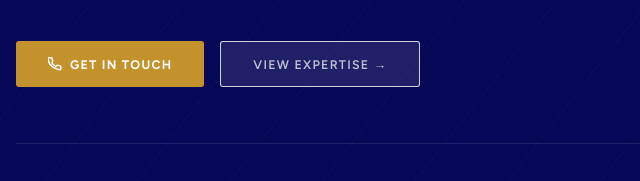
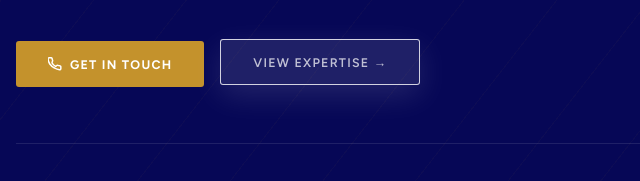
Before and after one commit to xrobitaille92150/Mon-site, a plain HTML site: page index.html in a window 1280 px wide. In both pictures the pointer is over the link 356 px from the left and 615 px from the top of the page. Shown: the part 551-732 px from the top of the page, 36-676 px from the left. Drawn offline with Linux system fonts and the light colour scheme.

Commit message:
Update index.html

```diff
--- a/index.html
+++ b/index.html
@@ -82,8 +82,8 @@
         }
         .ctabox .btn-gold { animation: btn-breathe 3.2s ease-in-out infinite; }
         .ctabox .btn-gold:hover { animation-play-state: paused; }
-        .btn-ghost { background: transparent; color: #ffffff !important; padding: 0.9rem 2rem; border-radius: 3px; font-family: 'Figtree', sans-serif; font-size: 0.78rem; font-weight: 600; letter-spacing: 0.1em; text-transform: uppercase; text-decoration: none; display: inline-flex; align-items: center; gap: 0.5rem; border: 1.5px solid rgba(255,255,255,0.5); cursor: pointer; transition: border-color 0.2s, background 0.2s, color 0.2s; }
-        .btn-ghost:hover { border-color: rgba(255,255,255,0.8); background: rgba(255,255,255,0.1); color: rgba(255,255,255,0.72) !important; }
+        .btn-ghost { background: transparent; color: #ffffff !important; padding: 0.9rem 2rem; border-radius: 3px; font-family: 'Figtree', sans-serif; font-size: 0.78rem; font-weight: 600; letter-spacing: 0.1em; text-transform: uppercase; text-decoration: none; display: inline-flex; align-items: center; gap: 0.5rem; border: 1.5px solid rgba(255,255,255,0.5); cursor: pointer; transition: border-color 0.2s, background 0.2s, color 0.2s, transform 0.2s, box-shadow 0.2s; }
+        .btn-ghost:hover { border-color: rgba(255,255,255,0.8); background: rgba(255,255,255,0.1); color: rgba(255,255,255,0.72) !important; transform: translateY(-2px); box-shadow: 0 10px 32px rgba(255,255,255,0.12); }
 
         /* ── ANIMATIONS ── */
         @keyframes fadeUp { from { opacity: 0; transform: translateY(24px); } to { opacity: 1; transform: translateY(0); } }
```
